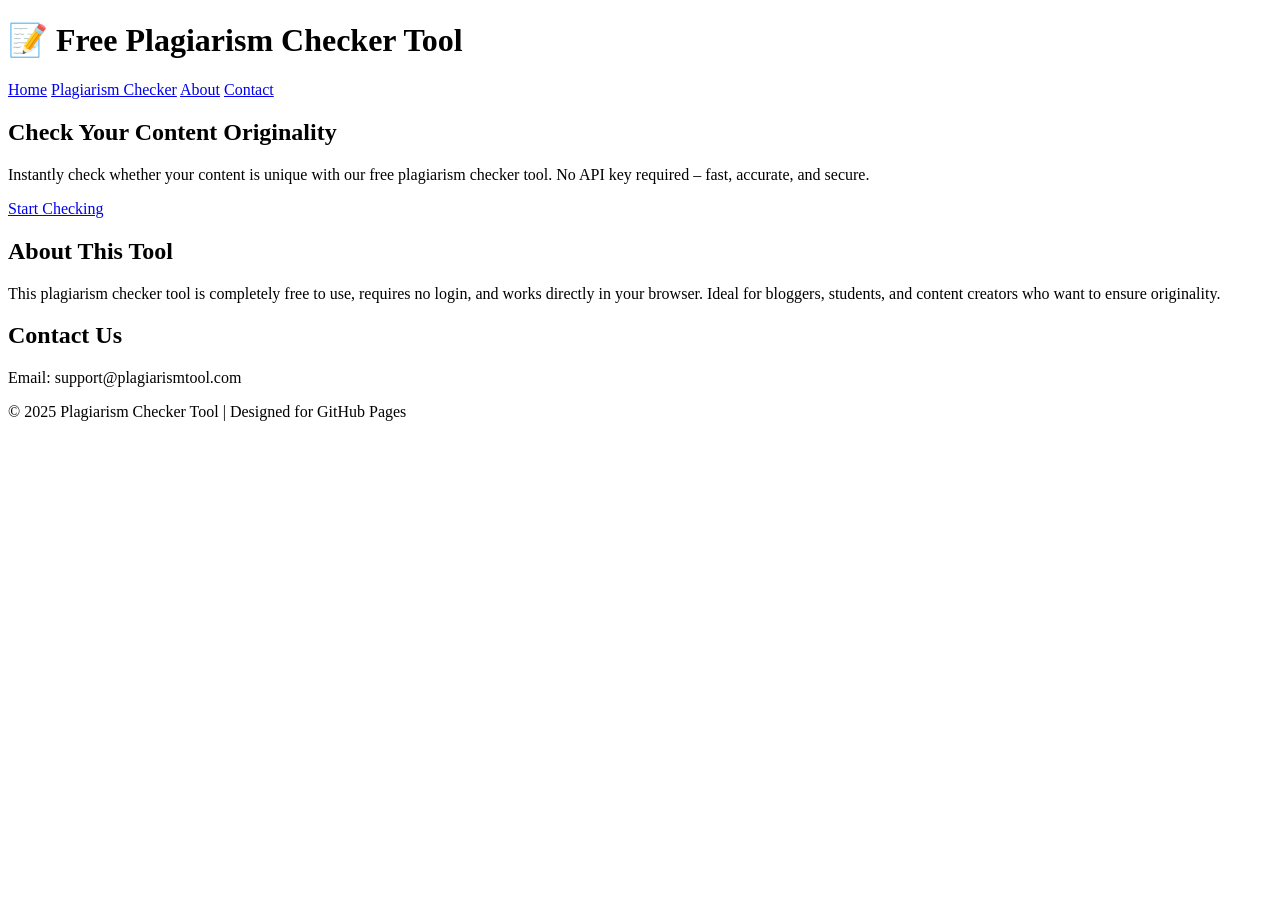
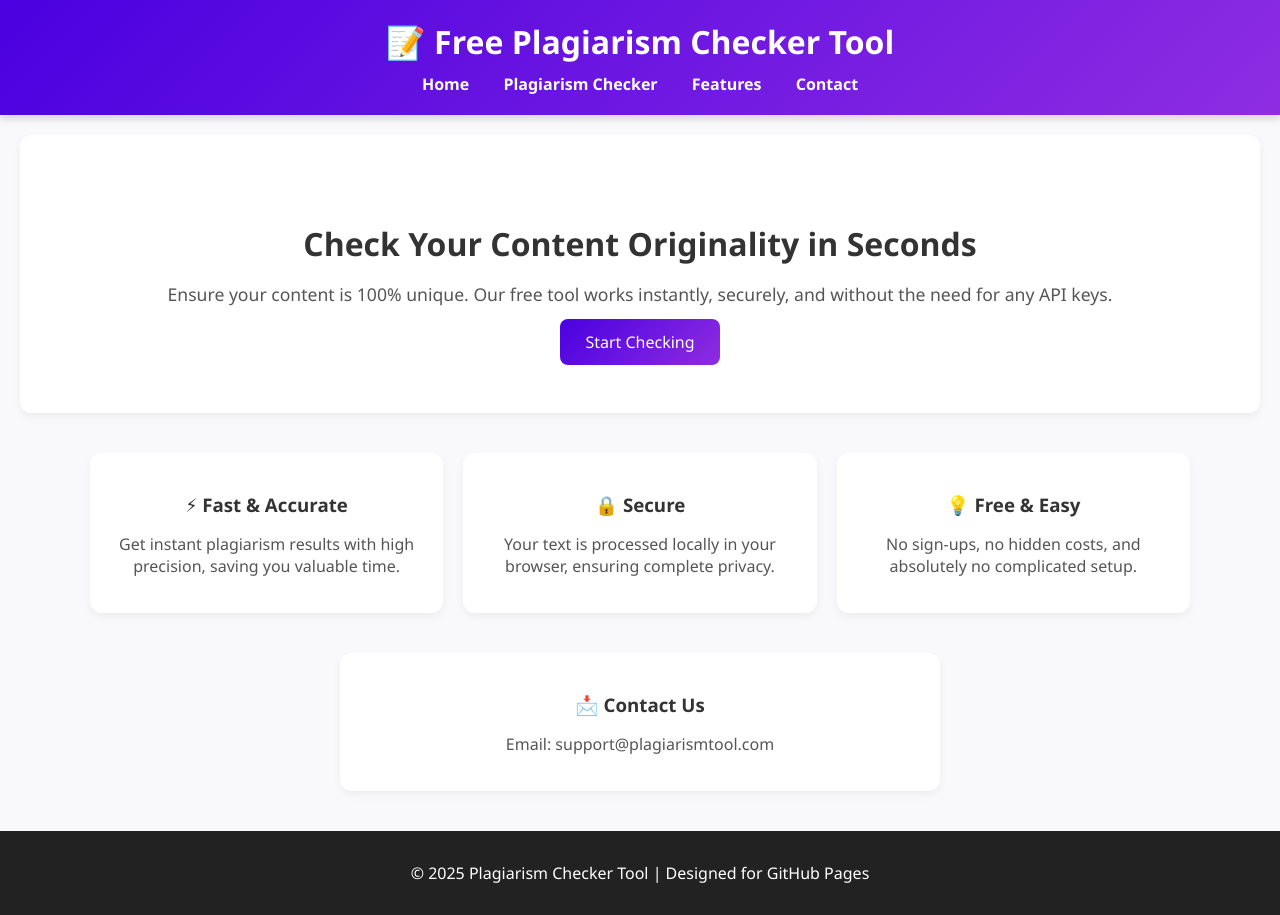
Before and after one commit to Abc4142/Tool-3, a plain HTML site: page index.html in a window 1280 px wide. Before the commit the page ends 800 px from the top, so only its background shows below. Drawn offline with Linux system fonts and the light colour scheme.

Commit message:
Update index.html
Signed-off-by: Abc4142 <rv604592@gmail.com>

```diff
--- a/index.html
+++ b/index.html
@@ -3,42 +3,143 @@
 <head>
   <meta charset="UTF-8" />
   <meta name="viewport" content="width=device-width, initial-scale=1.0" />
-<meta name="description" content="Free Plagiarism Checker Tool - Check content originality instantly without any API key." />
+  <meta name="description" content="Free Plagiarism Checker Tool - Check your content originality instantly, no API key required." />
   <title>Plagiarism Checker Tool - Home</title>
-<link href="https://fonts.googleapis.com/css2?family=Inter:wght@400;700&display=swap" rel="stylesheet">
-<link rel="stylesheet" href="style.css" />
+  <style>
+    body {
+      font-family: 'Segoe UI', Tahoma, Geneva, Verdana, sans-serif;
+      margin: 0;
+      padding: 0;
+      background: #f9f9fc;
+      color: #333;
+    }
+    header {
+      background: linear-gradient(135deg, #4a00e0, #8e2de2);
+      color: white;
+      padding: 20px 0;
+      text-align: center;
+      box-shadow: 0 4px 8px rgba(0,0,0,0.15);
+    }
+    header h1 {
+      margin: 0;
+      font-size: 2rem;
+    }
+    nav {
+      margin-top: 10px;
+    }
+    nav a {
+      color: white;
+      margin: 0 15px;
+      text-decoration: none;
+      font-weight: bold;
+    }
+    nav a:hover {
+      text-decoration: underline;
+    }
+    .hero {
+      text-align: center;
+      padding: 60px 20px;
+      background: white;
+      box-shadow: 0 4px 8px rgba(0,0,0,0.05);
+      margin: 20px;
+      border-radius: 12px;
+    }
+    .hero h2 {
+      font-size: 2rem;
+      margin-bottom: 15px;
+    }
+    .hero p {
+      font-size: 1.1rem;
+      color: #555;
+      margin-bottom: 25px;
+    }
+    .btn {
+      background: linear-gradient(135deg, #4a00e0, #8e2de2);
+      color: white;
+      padding: 12px 25px;
+      border: none;
+      border-radius: 8px;
+      cursor: pointer;
+      text-decoration: none;
+      font-size: 1rem;
+      transition: background 0.3s ease;
+    }
+    .btn:hover {
+      background: linear-gradient(135deg, #3b00b8, #701fc6);
+    }
+    .features {
+      display: grid;
+      grid-template-columns: repeat(auto-fit, minmax(280px, 1fr));
+      gap: 20px;
+      max-width: 1100px;
+      margin: 40px auto;
+      padding: 0 20px;
+    }
+    .card {
+      background: white;
+      padding: 20px;
+      border-radius: 12px;
+      box-shadow: 0 4px 10px rgba(0,0,0,0.05);
+      text-align: center;
+    }
+    .card h3 {
+      margin-bottom: 10px;
+    }
+    .card p {
+      color: #555;
+    }
+    footer {
+      background: #222;
+      color: white;
+      text-align: center;
+      padding: 15px;
+      margin-top: 30px;
+    }
+  </style>
+</head>
+<body>
 
   <header>
     <h1>📝 Free Plagiarism Checker Tool</h1>
     <nav>
       <a href="index.html">Home</a>
-    <!-- Relative path: works correctly when your site is served from a repo subpath -->
-    <a href="Tool-3/img.plagrisum.html">Plagiarism Checker</a>
-    <a href="#about">About</a>
+      <a href="checker.html">Plagiarism Checker</a>
+      <a href="#features">Features</a>
       <a href="#contact">Contact</a>
     </nav>
   </header>
 
-  <div class="container">
-    <div class="tool-card">
-      <h2>Check Your Content Originality</h2>
-      <p>Instantly check whether your content is unique with our free plagiarism checker tool. No API key required – fast, accurate, and secure.</p>
-      <a href="/Tool-3/img.plagrisum.html" class="btn">Start Checking</a>
+  <section class="hero">
+    <h2>Check Your Content Originality in Seconds</h2>
+    <p>Ensure your content is 100% unique. Our free tool works instantly, securely, and without the need for any API keys.</p>
+    <a href="checker.html" class="btn">Start Checking</a>
+  </section>
+
+  <section id="features" class="features">
+    <div class="card">
+      <h3>⚡ Fast & Accurate</h3>
+      <p>Get instant plagiarism results with high precision, saving you valuable time.</p>
     </div>
+    <div class="card">
+      <h3>🔒 Secure</h3>
+      <p>Your text is processed locally in your browser, ensuring complete privacy.</p>
+    </div>
+    <div class="card">
+      <h3>💡 Free & Easy</h3>
+      <p>No sign-ups, no hidden costs, and absolutely no complicated setup.</p>
+    </div>
+  </section>
 
-    <div class="tool-card" id="about">
-      <h2>About This Tool</h2>
-      <p>This plagiarism checker tool is completely free to use, requires no login, and works directly in your browser. Ideal for bloggers, students, and content creators who want to ensure originality.</p>
-    </div>
-
-    <div class="tool-card" id="contact">
-      <h2>Contact Us</h2>
+  <section id="contact" class="features" style="max-width: 600px;">
+    <div class="card">
+      <h3>📩 Contact Us</h3>
       <p>Email: support@plagiarismtool.com</p>
     </div>
-  </div>
+  </section>
 
   <footer>
     <p>© 2025 Plagiarism Checker Tool | Designed for GitHub Pages</p>
   </footer>
+
 </body>
 </html>
```
Lines whose indentation alone changed are shown as unchanged.
